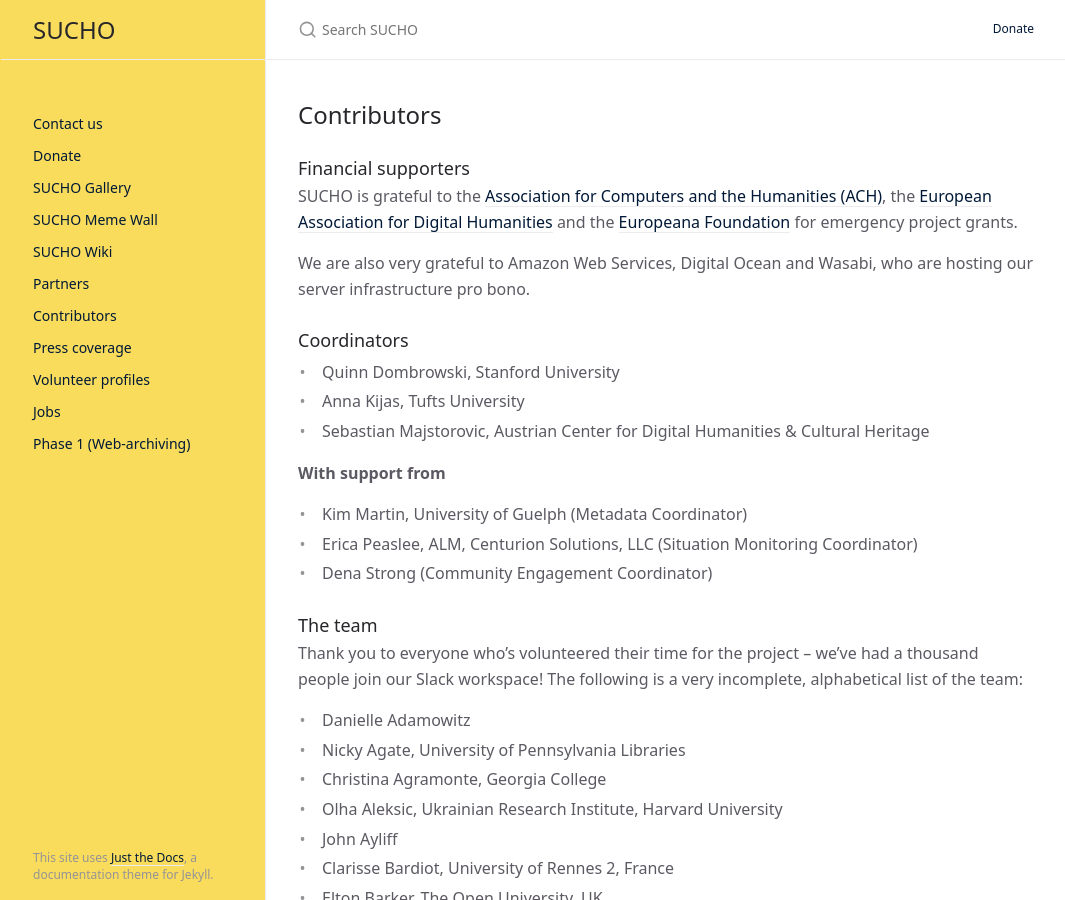
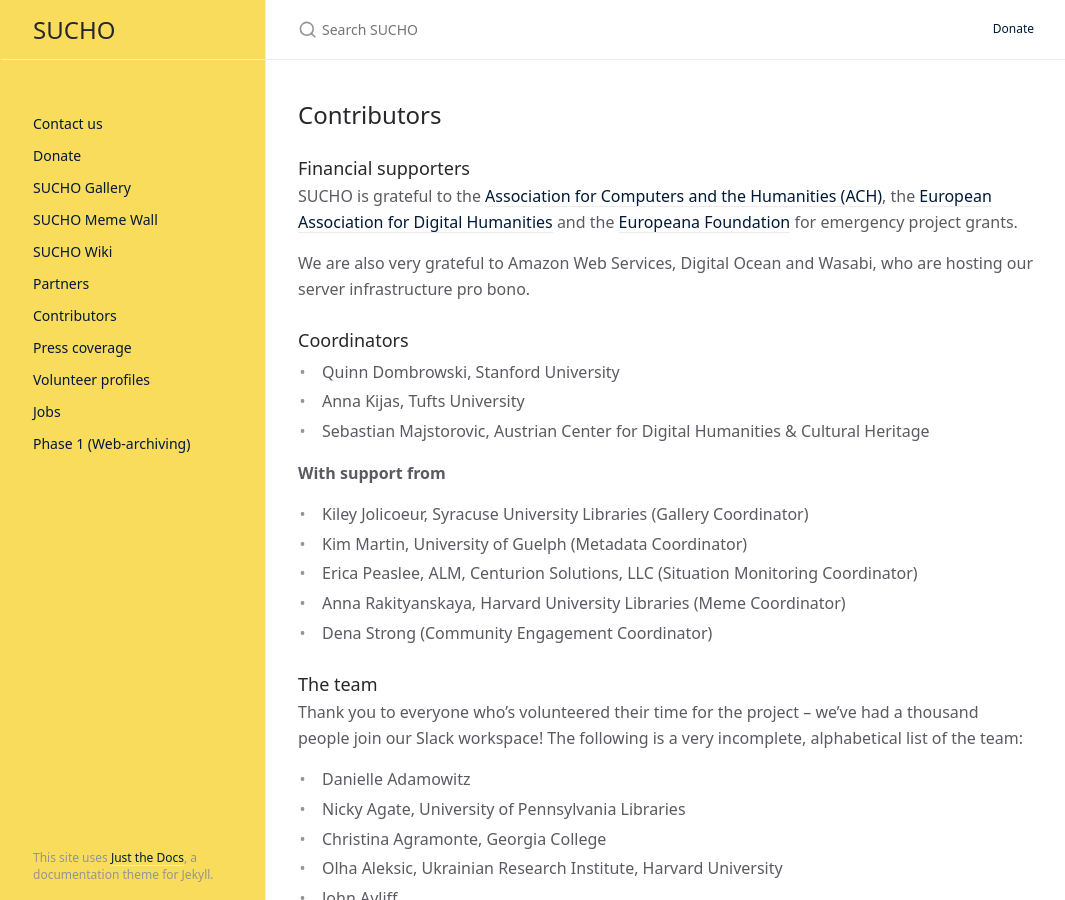
Before and after one commit to sucho-archiving/sucho-archiving.github.io, a Jekyll site: the page built from contributors.md, in a window 1280 px wide and 900 px high. Shown: the whole window, without its empty margins (106-1171 px from the left). Built offline with Jekyll 4.4.1, drawn with Linux system fonts in a browser that asks for light colours.

Commit message:
Update contributors.md

```diff
--- a/contributors.md
+++ b/contributors.md
@@ -20,8 +20,10 @@
 
 **With support from**
 
+- Kiley Jolicoeur, Syracuse University Libraries (Gallery Coordinator)
 - Kim Martin, University of Guelph (Metadata Coordinator)
 - Erica Peaslee, ALM, Centurion Solutions, LLC (Situation Monitoring Coordinator)
+- Anna Rakityanskaya, Harvard University Libraries (Meme Coordinator)
 - Dena Strong (Community Engagement Coordinator)
 
 
```
